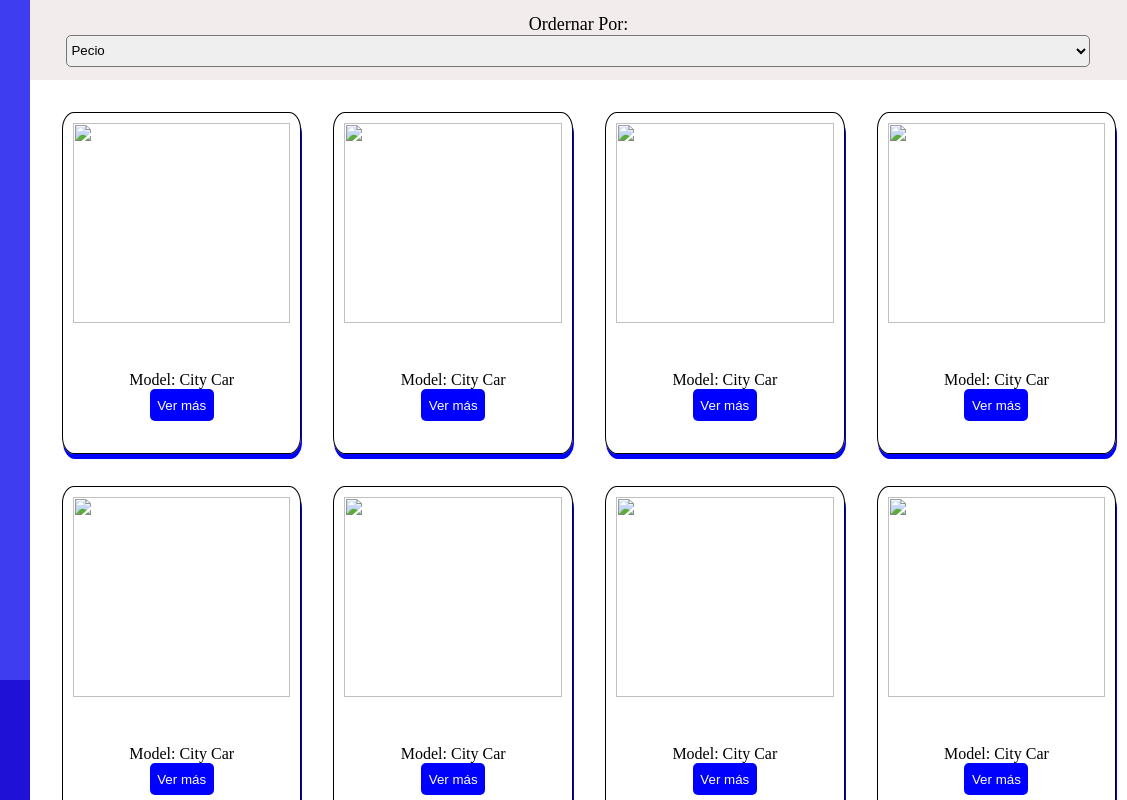
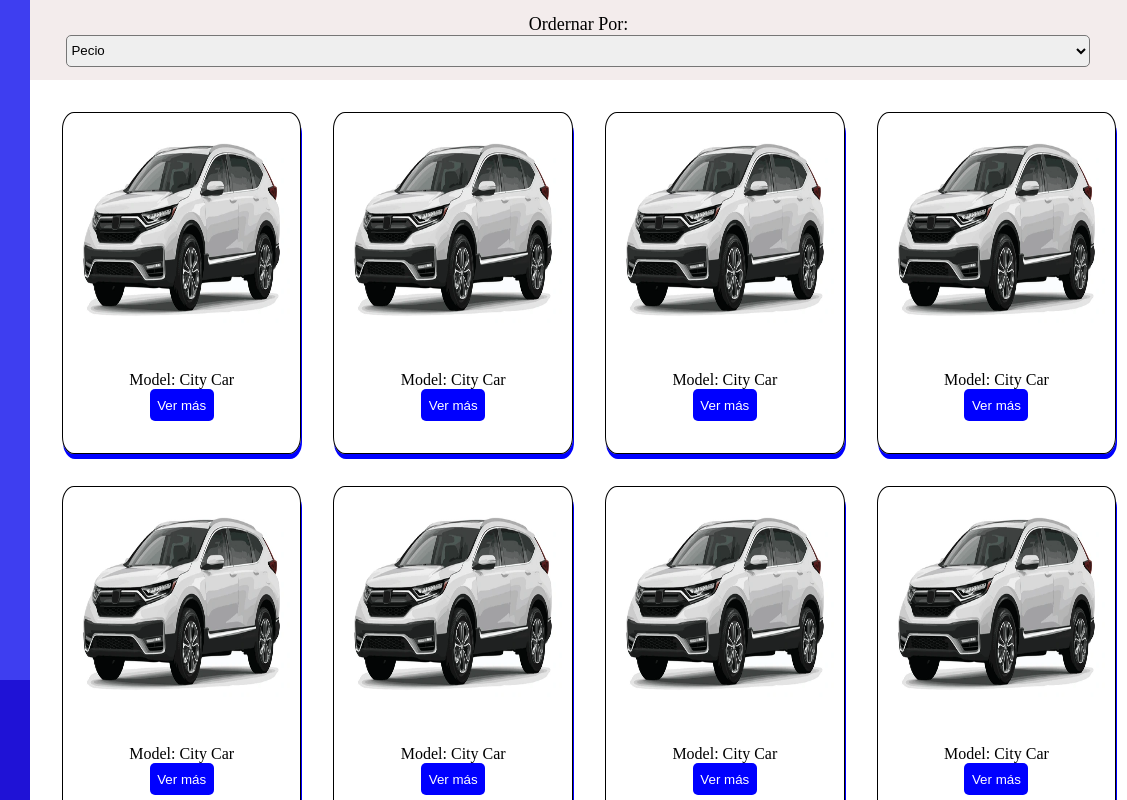
Before and after one commit to jayito0509/IITercerDesafio, a plain HTML site: page index.html in a window 1280 px wide. Shown: the full height of the page, 153-1280 px from the left. Drawn offline with Linux system fonts and the light colour scheme; the site is published under a folder, as on GitHub Pages, so addresses that start at the root find nothing.

Commit message:
Imagenes

```diff
--- a/index.html
+++ b/index.html
@@ -44,7 +44,7 @@
          <div class="productos">
 
             <div class="item">
-                <img src="/assets/img/car.png" alt="">
+                <img src="./assets/img/car.png" alt="">
                 <div class="cuerpo">
                     <p>Model: City Car</p>
                     <button class="buton1"> Ver más</button>
@@ -52,7 +52,7 @@
             </div>
 
             <div class="item">
-                <img src="/assets/img/car.png" alt="">
+                <img src="./assets/img/car.png" alt="">
                 <div class="cuerpo">
                     <p>Model: City Car</p>
                     <button class="buton1"> Ver más</button>
@@ -60,7 +60,7 @@
             </div>
 
             <div class="item">
-                <img src="/assets/img/car.png" alt="">
+                <img src="./assets/img/car.png" alt="">
                 <div class="cuerpo">
                     <p>Model: City Car</p>
                     <button class="buton1"> Ver más</button>
@@ -68,7 +68,7 @@
             </div>
 
             <div class="item">
-                <img src="/assets/img/car.png" alt="">
+                <img src="./assets/img/car.png" alt="">
                 <div class="cuerpo">
                     <p>Model: City Car</p>
                     <button class="buton1"> Ver más</button>
@@ -76,7 +76,7 @@
             </div>
 
             <div class="item">
-                <img src="/assets/img/car.png" alt="">
+                <img src="./assets/img/car.png" alt="">
                 <div class="cuerpo">
                     <p>Model: City Car</p>
                     <button class="buton1"> Ver más</button>
@@ -84,7 +84,7 @@
             </div>
 
             <div class="item">
-                <img src="/assets/img/car.png" alt="">
+                <img src="./assets/img/car.png" alt="">
                 <div class="cuerpo">
                     <p>Model: City Car</p>
                     <button class="buton1"> Ver más</button>
@@ -92,7 +92,7 @@
             </div>
 
             <div class="item">
-                <img src="/assets/img/car.png" alt="">
+                <img src="./assets/img/car.png" alt="">
                 <div class="cuerpo">
                     <p>Model: City Car</p>
                     <button class="buton1"> Ver más</button>
@@ -100,7 +100,7 @@
             </div>
 
             <div class="item">
-                <img src="/assets/img/car.png" alt="">
+                <img src="./assets/img/car.png" alt="">
                 <div class="cuerpo">
                     <p>Model: City Car</p>
                     <button class="buton1"> Ver más</button>
```
